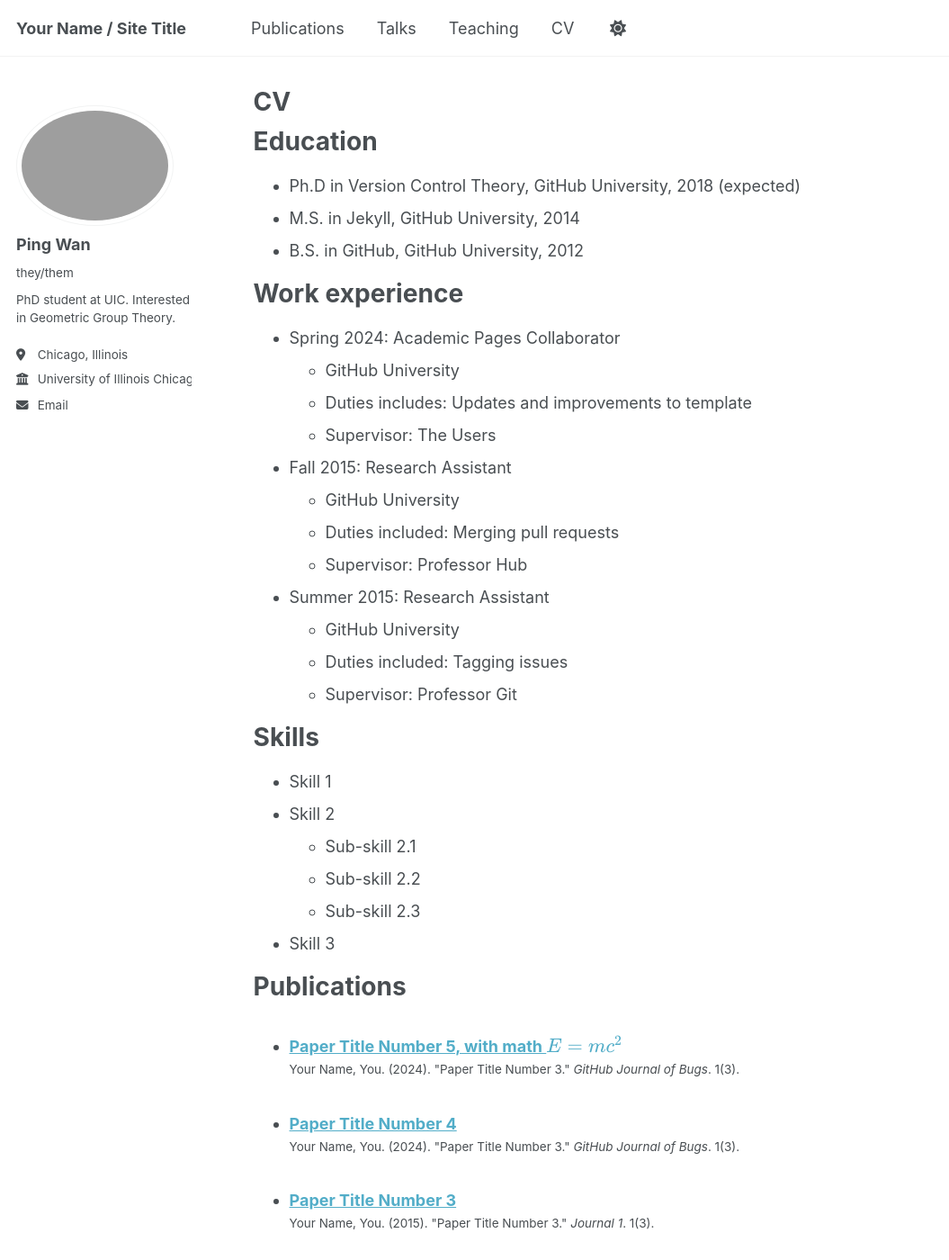
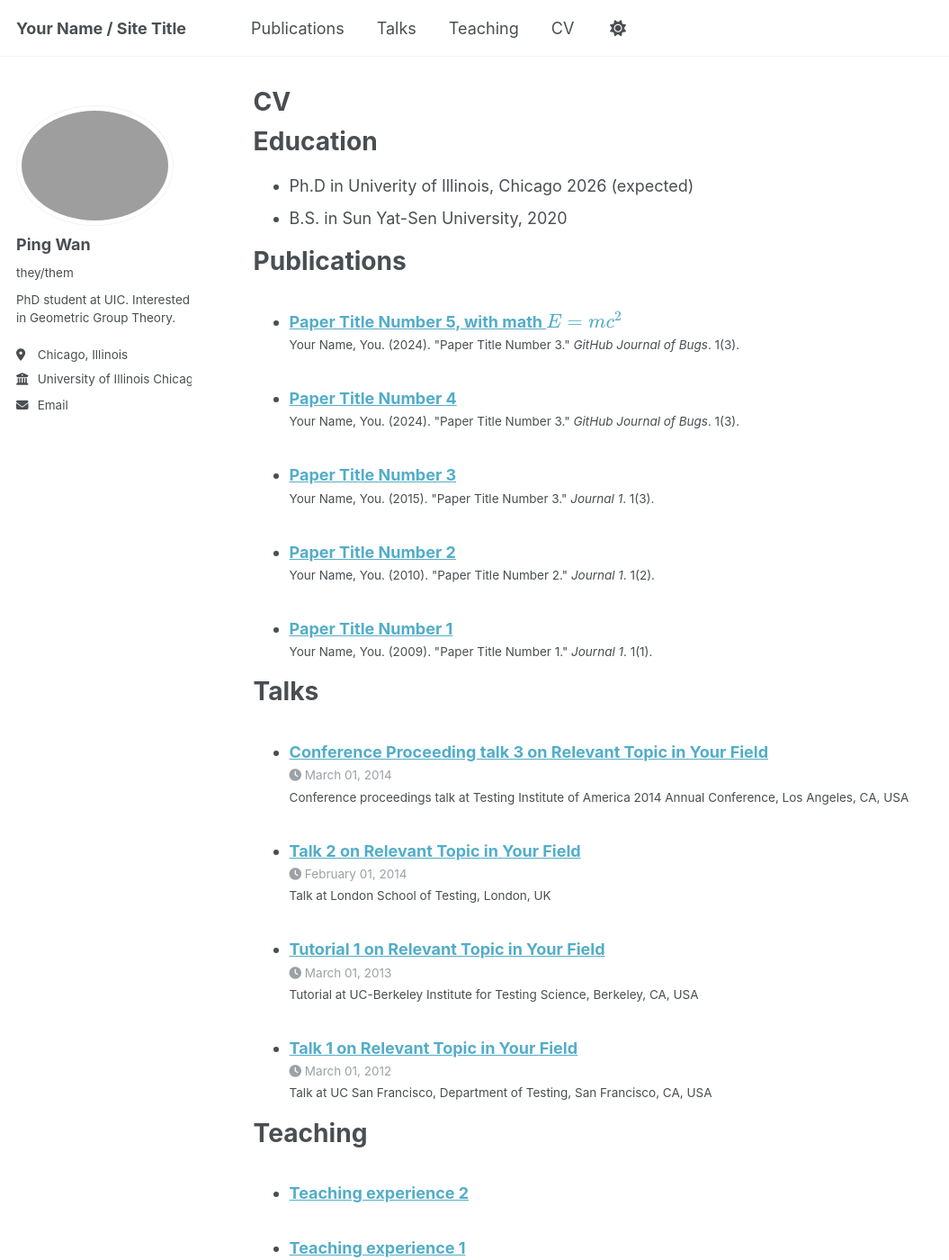
Before and after one commit to PingWan-Math/pingwan-math.github.io, a Jekyll site: the page built from _pages/cv.md, in a window 1280 px wide and 1400 px high. Shown: the whole window at 90% size, without its empty margins (0-1055 px from the left). Built offline with Jekyll 4.4.1, drawn with Linux system fonts in a browser that asks for light colours; a script that is not in the unit is left out; some of the changed text lies outside the part shown.

Commit message:
Update cv.md

```diff
--- a/_pages/cv.md
+++ b/_pages/cv.md
@@ -11,35 +11,8 @@ redirect_from:
 
 Education
 ======
-* Ph.D in Version Control Theory, GitHub University, 2018 (expected)
-* M.S. in Jekyll, GitHub University, 2014
-* B.S. in GitHub, GitHub University, 2012
-
-Work experience
-======
-* Spring 2024: Academic Pages Collaborator
-  * GitHub University
-  * Duties includes: Updates and improvements to template
-  * Supervisor: The Users
-
-* Fall 2015: Research Assistant
-  * GitHub University
-  * Duties included: Merging pull requests
-  * Supervisor: Professor Hub
-
-* Summer 2015: Research Assistant
-  * GitHub University
-  * Duties included: Tagging issues
-  * Supervisor: Professor Git
-
-Skills
-======
-* Skill 1
-* Skill 2
-  * Sub-skill 2.1
-  * Sub-skill 2.2
-  * Sub-skill 2.3
-* Skill 3
+* Ph.D in Univerity of Illinois, Chicago 2026 (expected)
+* B.S. in Sun Yat-Sen University, 2020
 
 Publications
 ======
@@ -58,7 +31,3 @@ Teaching
   <ul>{% for post in site.teaching reversed %}
     {% include archive-single-cv.html %}
   {% endfor %}</ul>
-
-Service and leadership
-======
-* Currently signed in to 43 different slack teams
```
